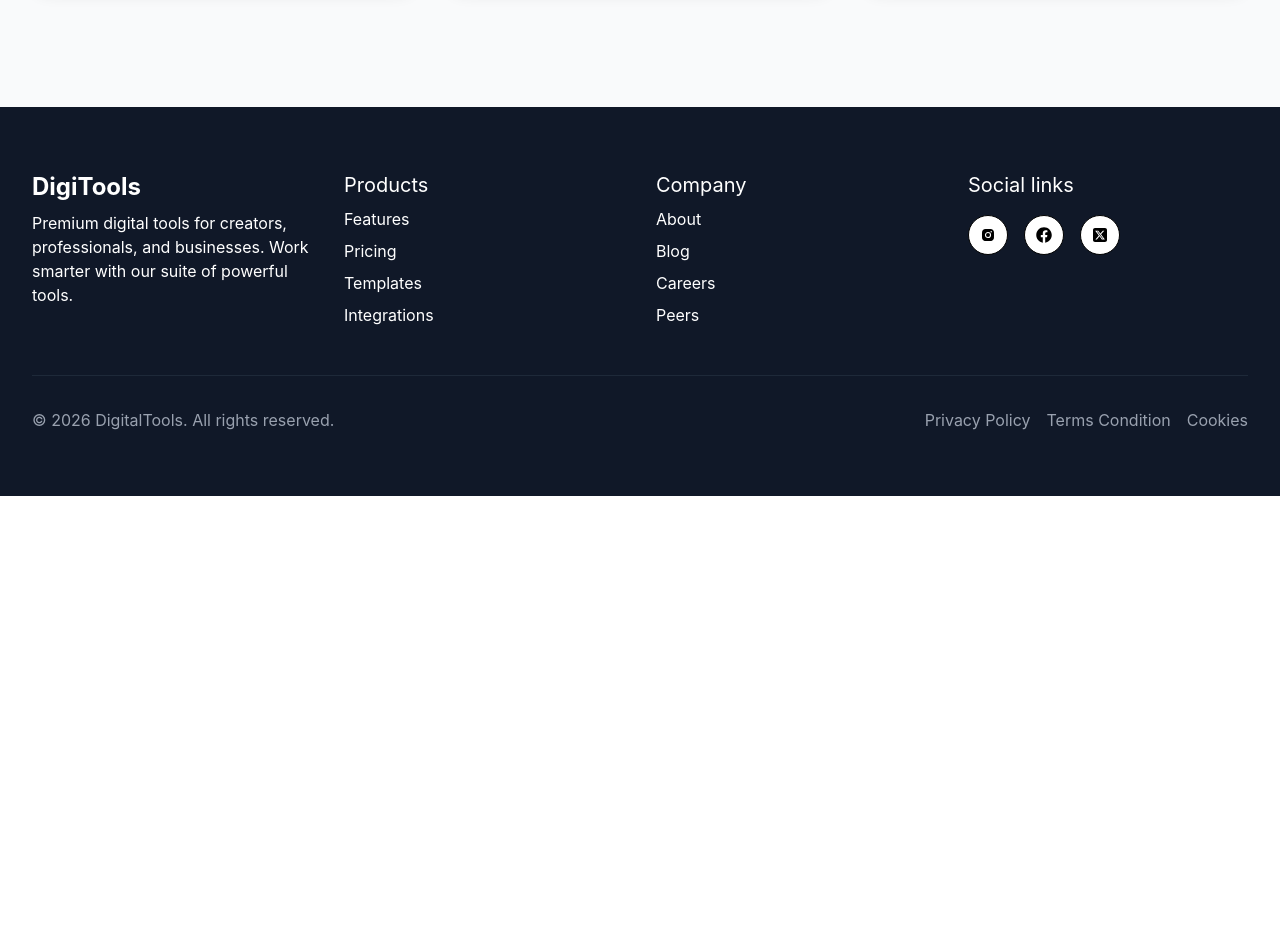
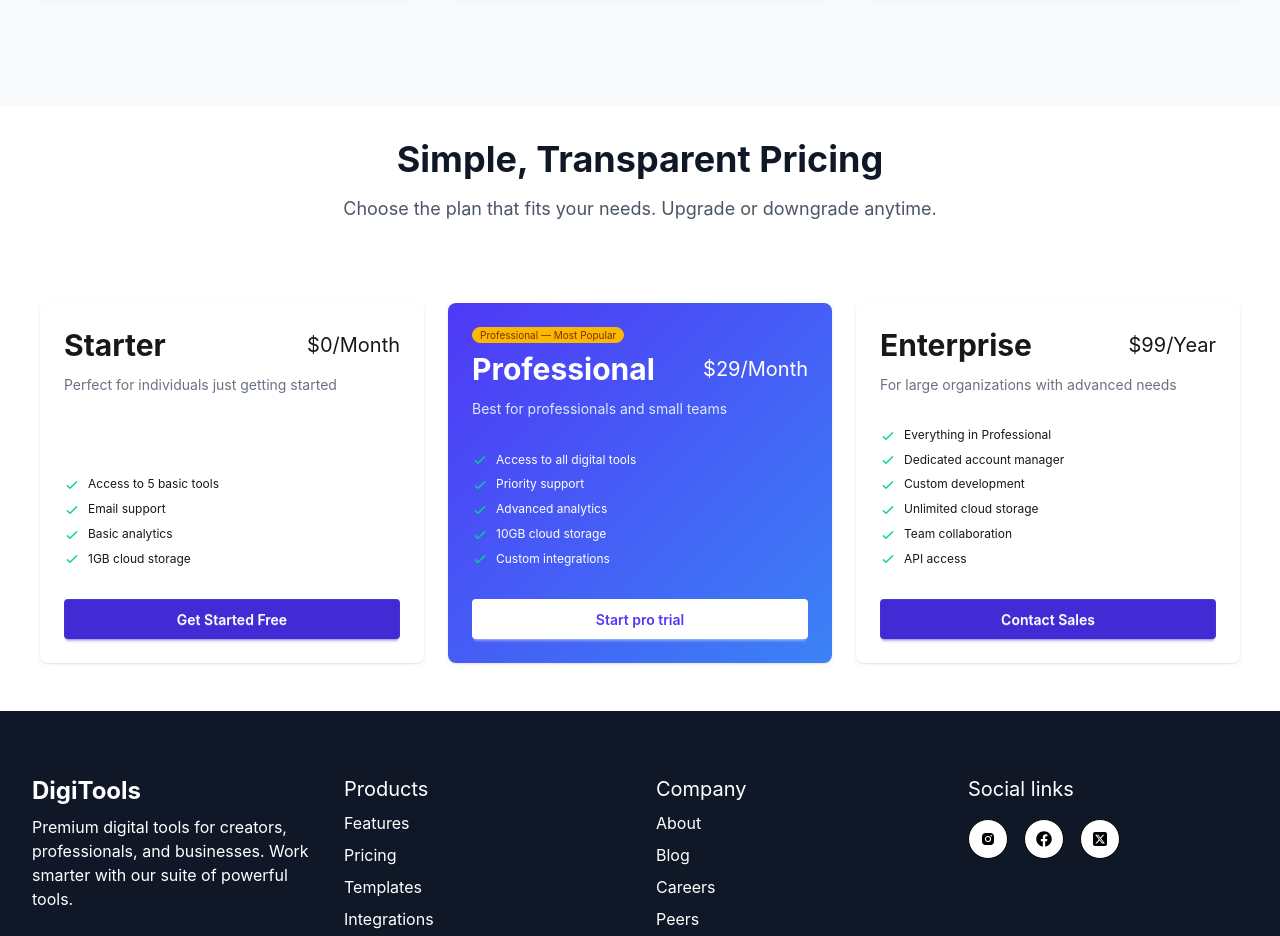
Before and after one commit to Sagor220/Assignment-06, a React (Vite) app: page / in a window 1280 px wide. Shown: the part 2940-3876 px from the top of the page. Before the commit the page ends 3436 px from the top, so only its background shows below. Built offline with nearby package versions, Linux system fonts and the light colour scheme.

Commit message:
Pricing componenet added successfully

```diff
--- a/src/App.jsx
+++ b/src/App.jsx
@@ -7,6 +7,7 @@ import Navbar from "./Components/Navbar";
 import ProductsSection from "./Components/ProductsSection";
 import Stats from "./Components/Stats";
 import Steps from "./Components/Steps";
+import Pricing from "./Components/Pricing";
 
 const fetchProducts = async () => {
   const res = await fetch("./data/products.json");
@@ -28,6 +29,7 @@ function App() {
         <Cards productsPromise={productsPromise} />
       </Suspense>
       <Steps />
+      <Pricing />
 
       <Footer />
     </>
--- /dev/null
+++ b/src/Components/Pricing.jsx
@@ -0,0 +1,139 @@
+import React from "react";
+
+const Pricing = () => {
+  const plans = [
+    {
+      name: "Starter",
+      price: 0,
+      period: "Month",
+      description: "Perfect for individuals just getting started",
+      buttonText: "Get Started Free",
+      features: [
+        "Access to 5 basic tools",
+        "Email support",
+        "Basic analytics",
+        "1GB cloud storage",
+      ],
+      popular: false,
+    },
+    {
+      name: "Professional",
+      price: 29,
+      period: "Month",
+      description: "Best for professionals and small teams",
+      buttonText: "Start pro trial",
+      features: [
+        "Access to all digital tools",
+        "Priority support",
+        "Advanced analytics",
+        "10GB cloud storage",
+        "Custom integrations",
+      ],
+      popular: true,
+    },
+    {
+      name: "Enterprise",
+      price: 99,
+      period: "Year",
+      description: "For large organizations with advanced needs",
+      buttonText: "Contact Sales",
+      features: [
+        "Everything in Professional",
+        "Dedicated account manager",
+        "Custom development",
+        "Unlimited cloud storage",
+        "Team collaboration",
+        "API access",
+      ],
+      popular: false,
+    },
+  ];
+
+  return (
+    <div>
+      <div className="text-center my-8">
+        <h2 className="text-3xl md:text-4xl font-bold text-gray-900 mb-4">
+          Simple, Transparent Pricing
+        </h2>
+        <p className="text-gray-600 text-lg max-w-2xl mx-auto">
+          Choose the plan that fits your needs. Upgrade or downgrade anytime.
+        </p>
+      </div>
+      <div className="flex flex-wrap gap-6 justify-center py-12">
+        {plans.map((plan, index) => (
+          <div
+            key={index}
+            className="card w-96 shadow-sm"
+            style={
+              plan.popular
+                ? {
+                    background: "linear-gradient(135deg, #4f39f6, #3b82f6)",
+                    color: "white",
+                  }
+                : {}
+            }
+          >
+            <div className="card-body">
+              {plan.popular && (
+                <span className="badge badge-xs badge-warning">
+                  {plan.name} — Most Popular
+                </span>
+              )}
+
+              <div className="flex justify-between items-center">
+                <h2 className="text-3xl font-bold">{plan.name}</h2>
+                <span className="text-xl">
+                  ${plan.price}/{plan.period === "Month" ? "Month" : "Year"}
+                </span>
+              </div>
+
+              {/* ✅ fixed: added space before ${} so classes don't merge */}
+              <p
+                className={`text-sm mt-1 ${plan.popular ? "text-blue-100" : "text-gray-500"}`}
+              >
+                {plan.description}
+              </p>
+
+              <ul className="mt-6 flex flex-col gap-2 text-xs">
+                {plan.features.map((feature, i) => (
+                  <li key={i}>
+                    <svg
+                      xmlns="http://www.w3.org/2000/svg"
+                      className="size-4 me-2 inline-block text-success"
+                      fill="none"
+                      viewBox="0 0 24 24"
+                      stroke="currentColor"
+                    >
+                      <path
+                        strokeLinecap="round"
+                        strokeLinejoin="round"
+                        strokeWidth="2"
+                        d="M5 13l4 4L19 7"
+                      />
+                    </svg>
+                    <span>{feature}</span>
+                  </li>
+                ))}
+              </ul>
+
+              <div className="mt-6">
+                {/* ✅ fixed: button styled to contrast properly on gradient card */}
+                <button
+                  className={`btn btn-block border-none font-semibold ${
+                    plan.popular
+                      ? "bg-white text-[#4f39f6] hover:bg-blue-50"
+                      : "btn-primary text-white"
+                  }`}
+                >
+                  {plan.buttonText}
+                </button>
+              </div>
+            </div>
+          </div>
+        ))}
+      </div>
+    </div>
+  );
+};
+
+export default Pricing;
```
Also changed, not shown: src/Components/Card.jsx (+0 -28 lines).
